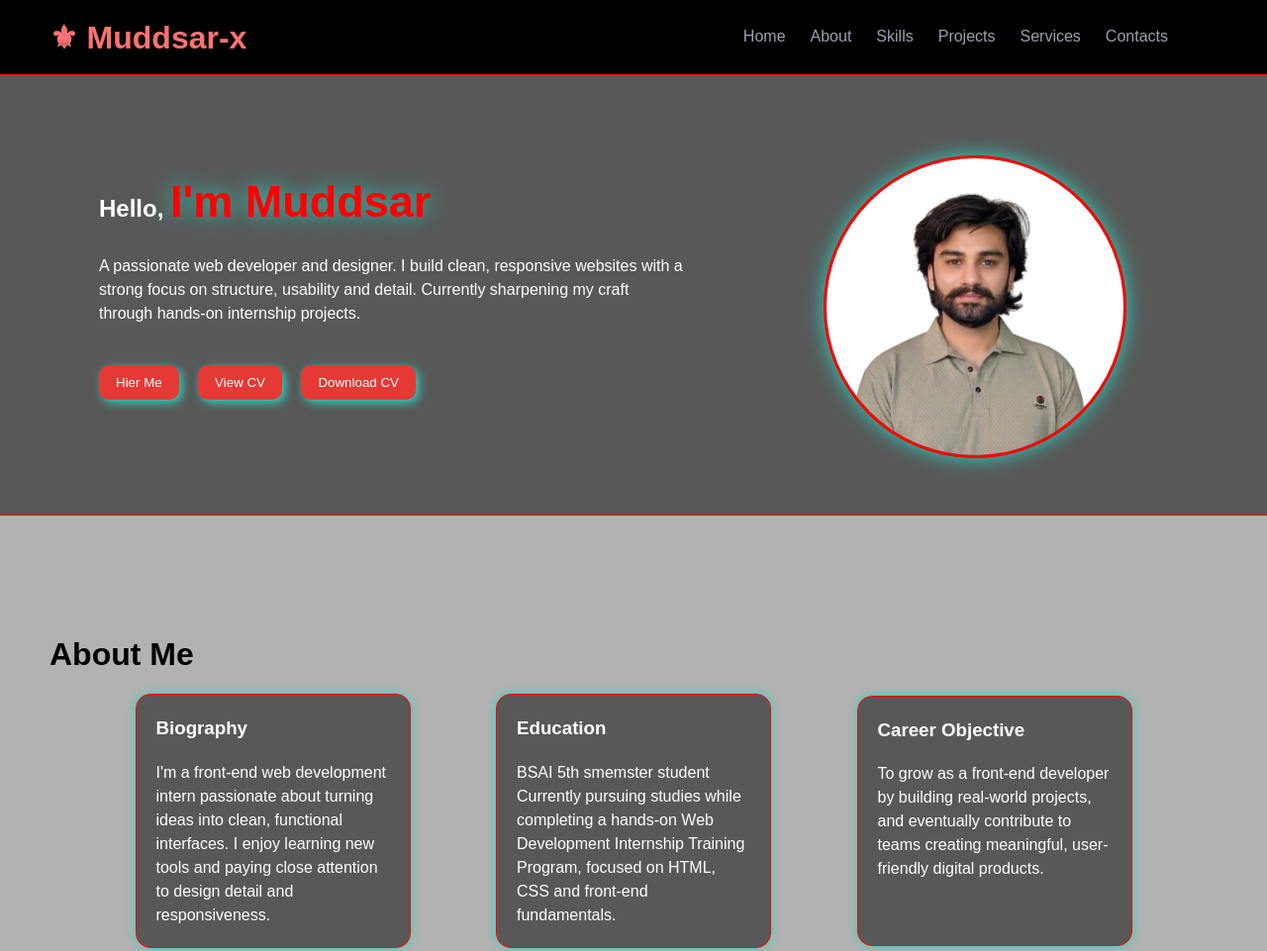
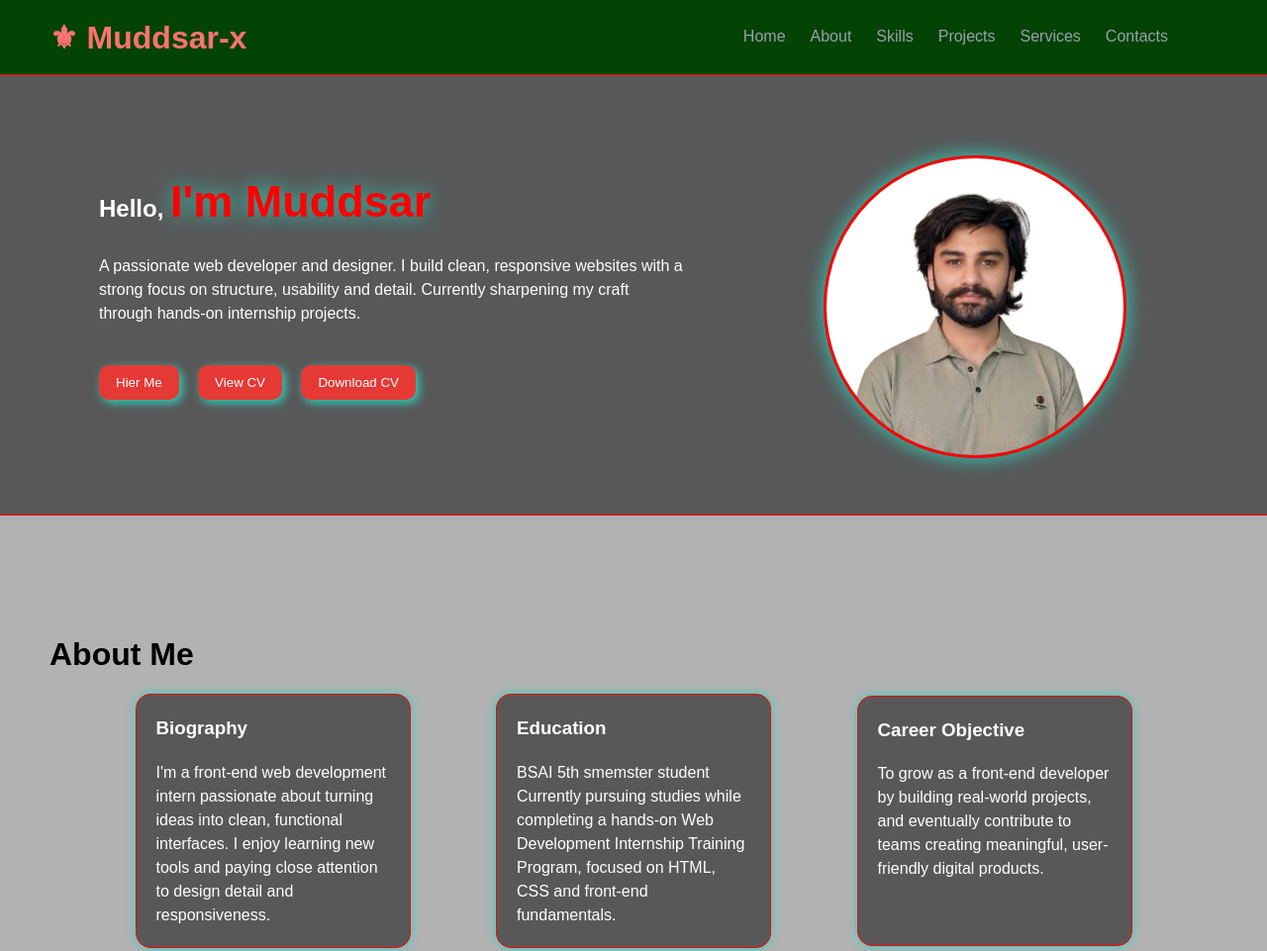
Before and after one commit to Muddsar-x/Portfolio-, a plain HTML site: page index.html in a window 1280 px wide. Shown: the top 961 px of the page at 99% size. Drawn offline with Linux system fonts and the light colour scheme.

Commit message:
change navbar color

```diff
--- a/style.css
+++ b/style.css
@@ -11,7 +11,7 @@ html{
 /* header       */
 #header{
     display: flex;
-    background-color: black;
+    background-color: rgb(3, 67, 3);
     position: fixed;
     top: 0;
     width: 100%;
```
